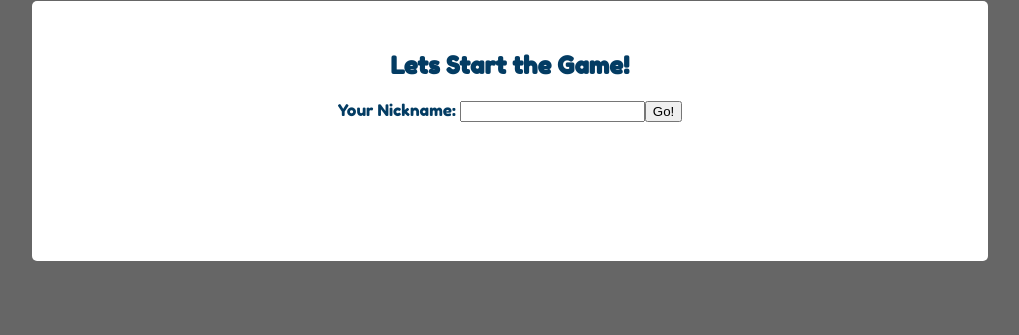
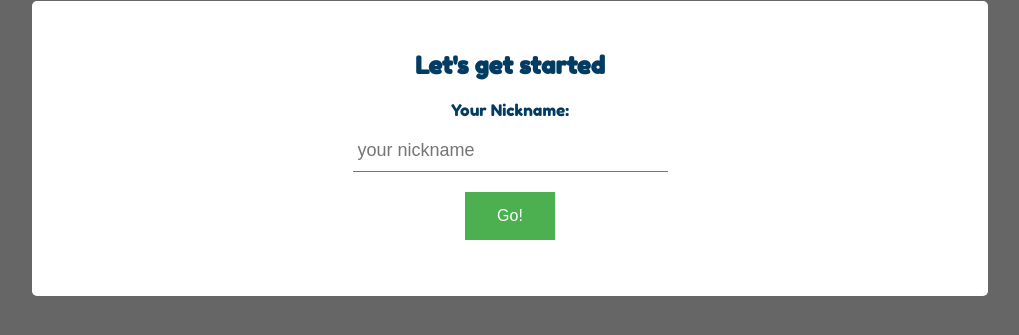
Before and after one commit to elfiservice/the-memory-game, a plain HTML site: page index.html in a window 1280 px wide. Shown: the part 63-398 px from the top of the page, without its empty margins (130-1149 px from the left). Drawn offline with Linux system fonts and the light colour scheme.

Commit message:
feat: add styles inputs and button start game

```diff
--- a/css/style.css
+++ b/css/style.css
@@ -83,6 +83,28 @@ td {
 
 .modal_game_content li {
     list-style: none;
+}
+
+.modal_game_content input {
+    font-size:18px;
+    padding:10px 10px 10px 5px;
+    display:block;
+    width:300px;
+    border:none;
+    border-bottom:1px solid #757575;
+    margin: 10px auto;
+}
+
+.save_name_player_btn {
+    background-color: #4CAF50; /* Green */
+    border: none;
+    color: white;
+    padding: 15px 32px;
+    text-align: center;
+    text-decoration: none;
+    display: inline-block;
+    font-size: 16px;
+    margin: 10px 0;
 }
 
 /*CONTROL DE GAME*/
--- a/js/app.js
+++ b/js/app.js
@@ -148,8 +148,8 @@ document.addEventListener('DOMContentLoaded', function () {
             const [modalGameElement, modalGameContentElement] = view.getModalStructure();
 
             //input form ot get name of the player before start the game
-            let contentAddNamePlayer = '<h2>Lets Start the Game!</h2>' +
-            '<p><label>Your Nickname: </label> <input id="name_of_player" value="" type="text" required>' +
+            let contentAddNamePlayer = '<h2>Let\'s get started</h2>' +
+            '<p><label>Your Nickname: </label> <input id="name_of_player" value="" type="text" placeholder="your nickname" required>' +
                 '<button class="save_name_player_btn" > Go! </button></p>';
             modalGameContentElement.innerHTML = contentAddNamePlayer;
 
```
